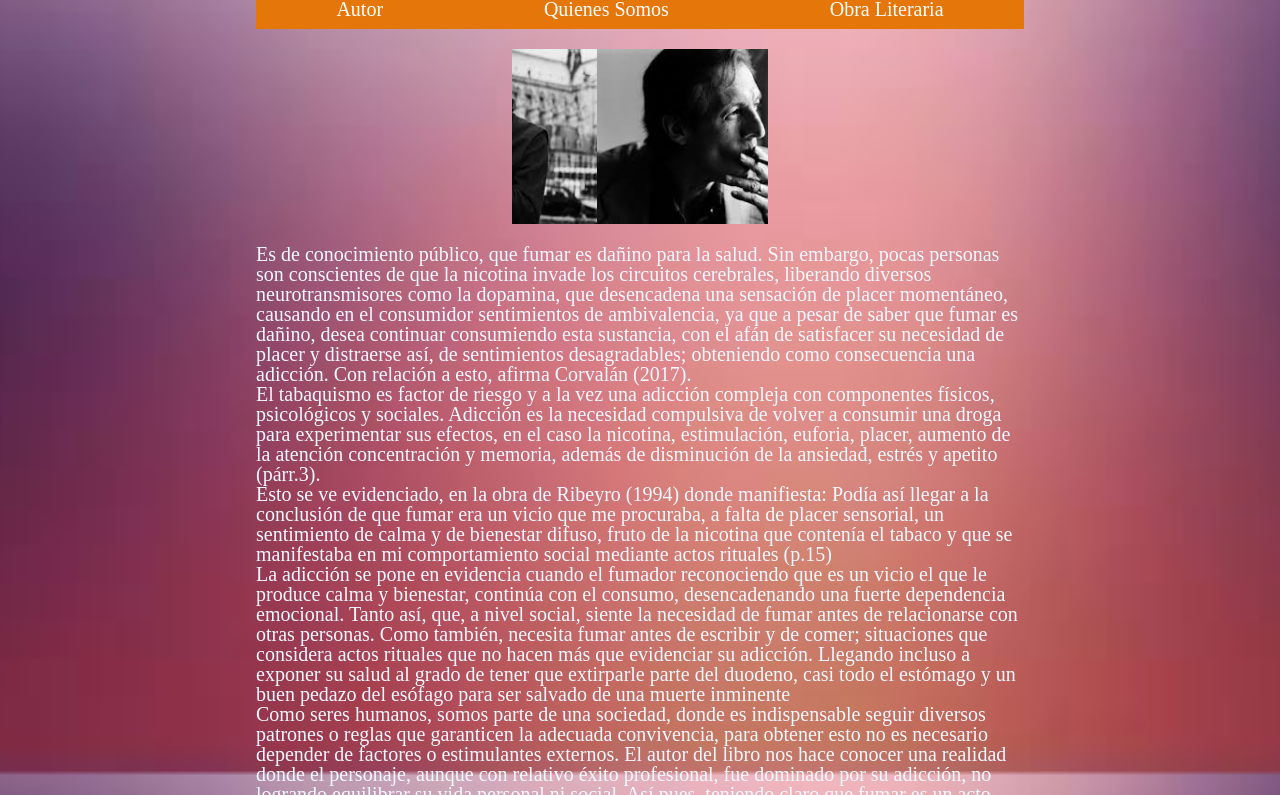
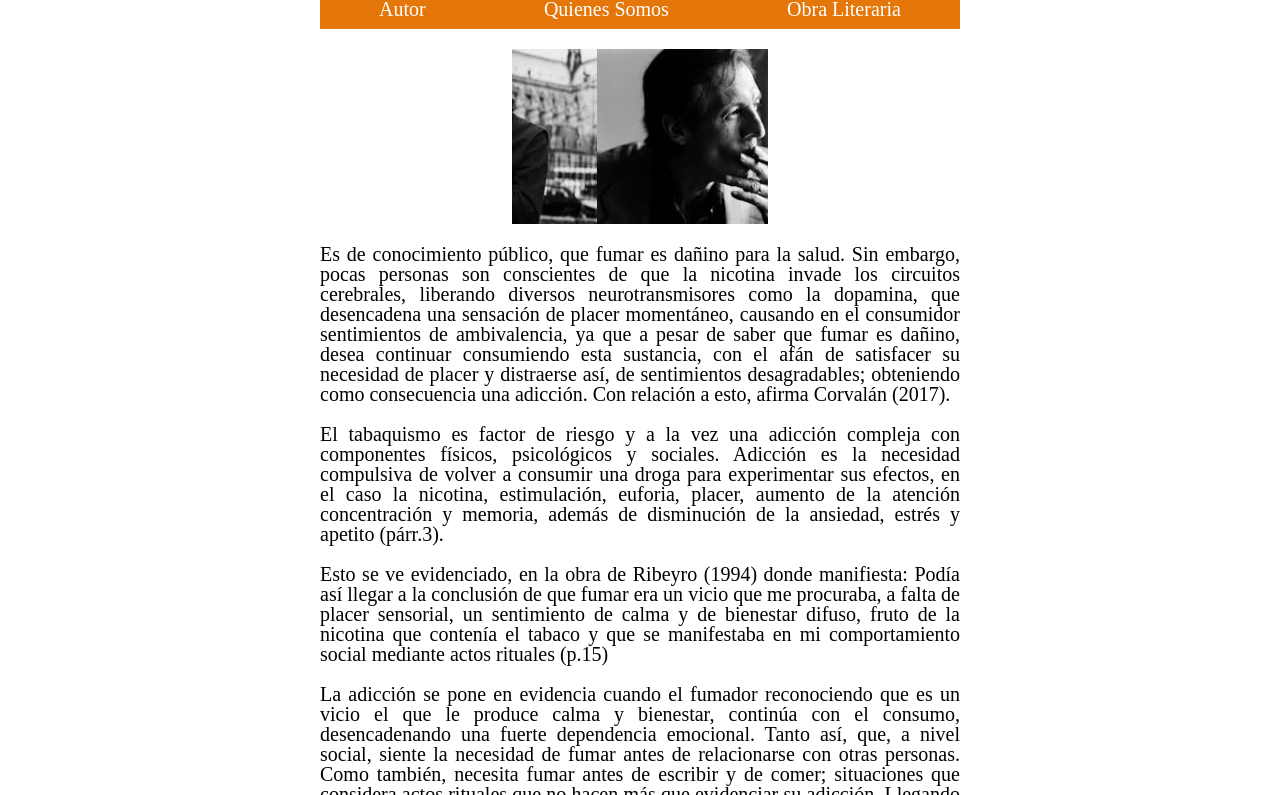
Before and after one commit to Alejandro-MAT/ComunicacionPagina, a plain HTML site: page index.html in a window 1280 px wide. Shown: the part 27-822 px from the top of the page. Drawn offline with Linux system fonts and the light colour scheme.

Commit message:
mejorando pagina principal

```diff
--- a/style.css
+++ b/style.css
@@ -1,21 +1,27 @@
+:root{
+    --color1:#E4760A;
+    --color2:#000000;
+    --color5:#FFFFFF;
+}
+
 html{
-    background: url('./img/fondo.jpg');
-    background-position: center;
+    background: var(--color5)
+    /* background-position: center;
     background-repeat: no-repeat;
     background-size: cover;
     background-attachment: fixed;
-    cursor: url(assets/asdfasdfsdf.png),auto;
+    cursor: url(assets/asdfasdfsdf.png),auto; */
 }
 
 .logoPrincipal{
-    margin: 0 20%;
+    margin: 0 25%;
 }
 
 .logoPrincipal>img{
     width: 150px;
 }
 .barraNavegacion{
-    margin: 0 20%;
+    margin: 0 25%;
     font-size: 20px;
 
 }
@@ -23,7 +29,7 @@ html{
 .barraNavegacion>ul {
     display: flex;
     justify-content: space-around;
-    background-color: #E4760A;
+    background-color: var(--color1)
 }
 
 .elementos-navegacion{
@@ -35,14 +41,14 @@ html{
 
 .elementos-navegacion a{
     text-decoration: none;
-    color: #FFFFFF;
+    color: var(--color5);
 
 }
 
 .elementos-navegacion a:hover{
     transition: 1s;
     color: rebeccapurple;
-    text-decoration: underline #FFFFFF;
+    text-decoration: underline var(--color4);
 }
 
 .contenedor-imagenesPrincipales{
@@ -84,10 +90,12 @@ html{
 }
 
 .texto-contenido{
-    margin: 0 20%;
+    margin: 0 25%;
 }
 
 .texto-contenido p {
+    text-align:  justify;
     font-size: 20px;
-    color: aliceblue;
+    color: var(--color2);
+    margin-bottom: 20px;
 }
```
